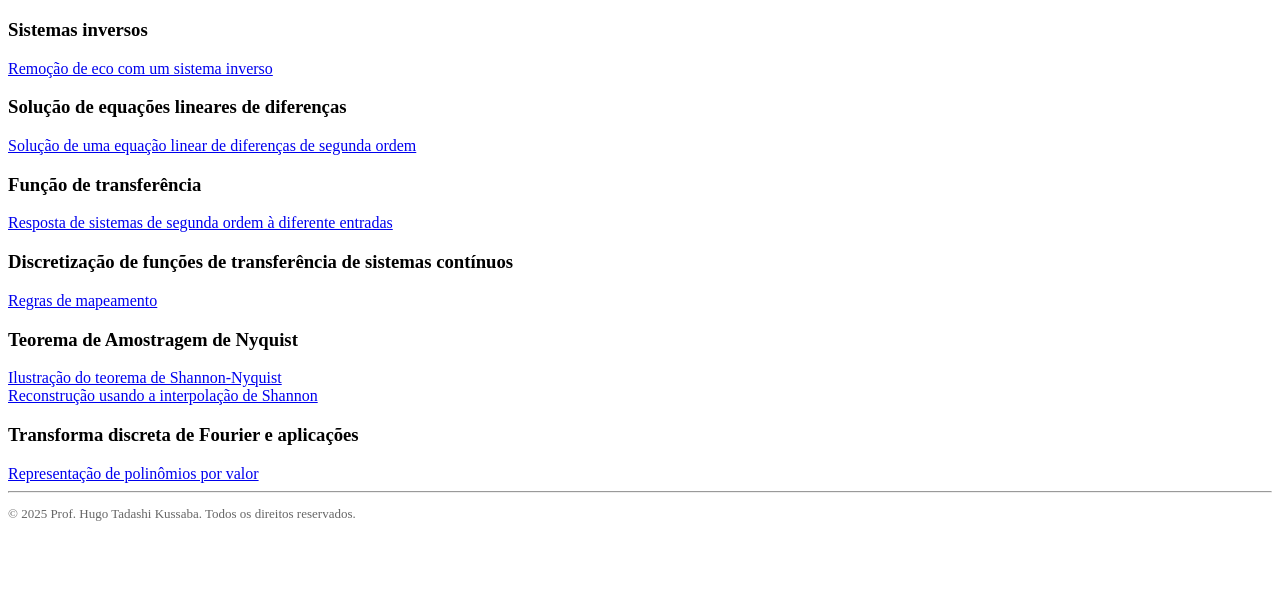
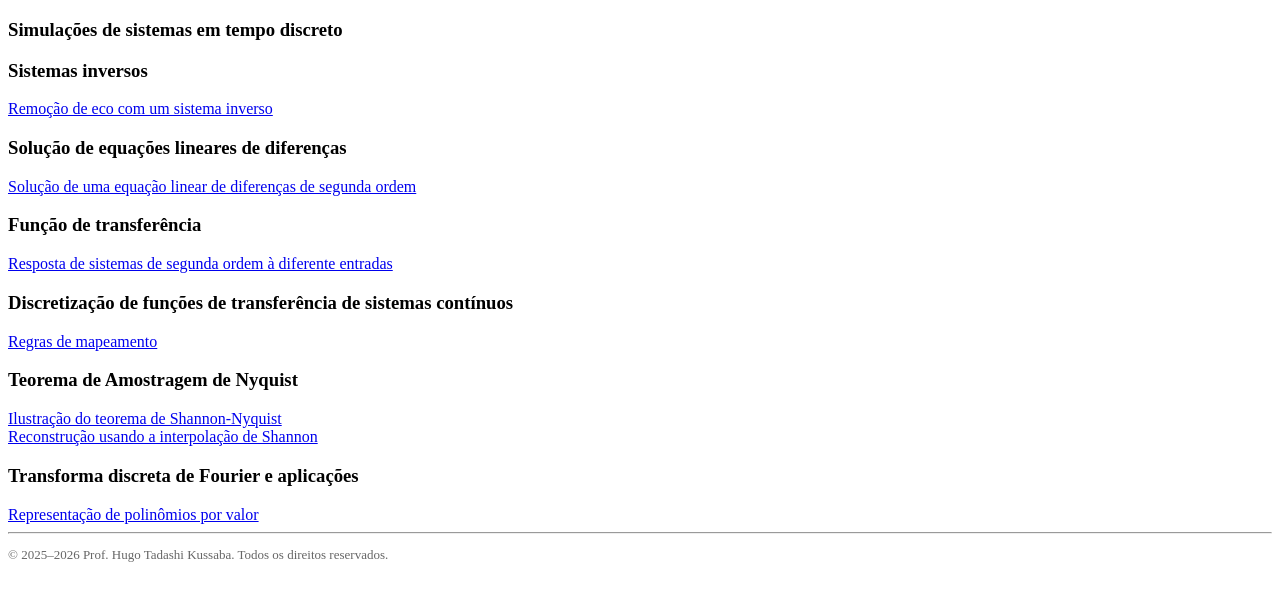
Before and after one commit to htadashi/ENE0068, a plain HTML site: page index.html in a window 1280 px wide. Shown: the part 61-662 px from the top of the page. Drawn offline with Linux system fonts and the light colour scheme.

Commit message:
Update copyright year

```diff
--- a/index.html
+++ b/index.html
@@ -9,6 +9,11 @@
     <h1>
       Demonstrações interativas para o curso de <a href="https://tinyurl.com/ENE0068-2025-2">Sinais e Sistemas em Tempo Discreto (ENE0068)</a>
     </h1>
+
+    <h3>
+        Simulações de sistemas em tempo discreto
+    </h3>
+
 
     <h3>
         Sistemas inversos
@@ -43,7 +48,7 @@
 
     <hr>
     <p style="font-size: small; color: #666;">
-        &copy; 2025 Prof. Hugo Tadashi Kussaba. Todos os direitos reservados.
+        &copy; 2025–2026 Prof. Hugo Tadashi Kussaba. Todos os direitos reservados.
     </p>
 </body>
 </html>
```
